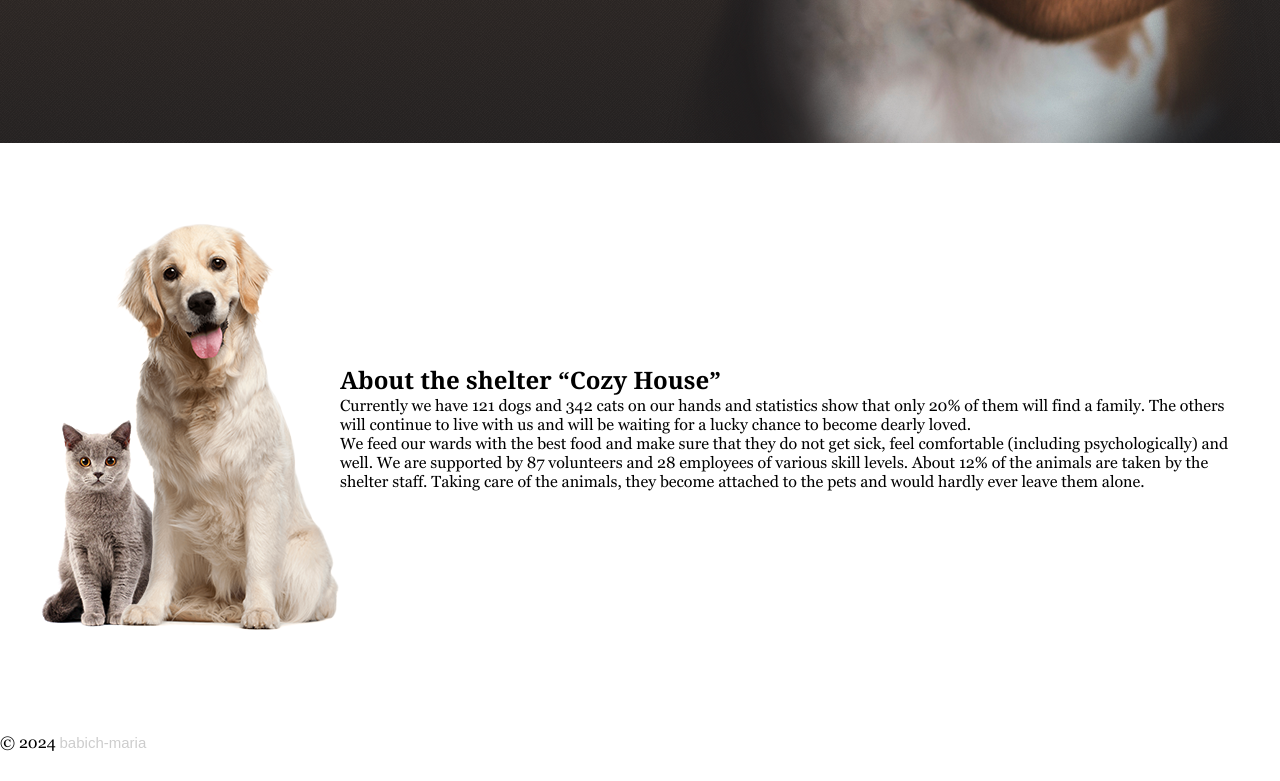
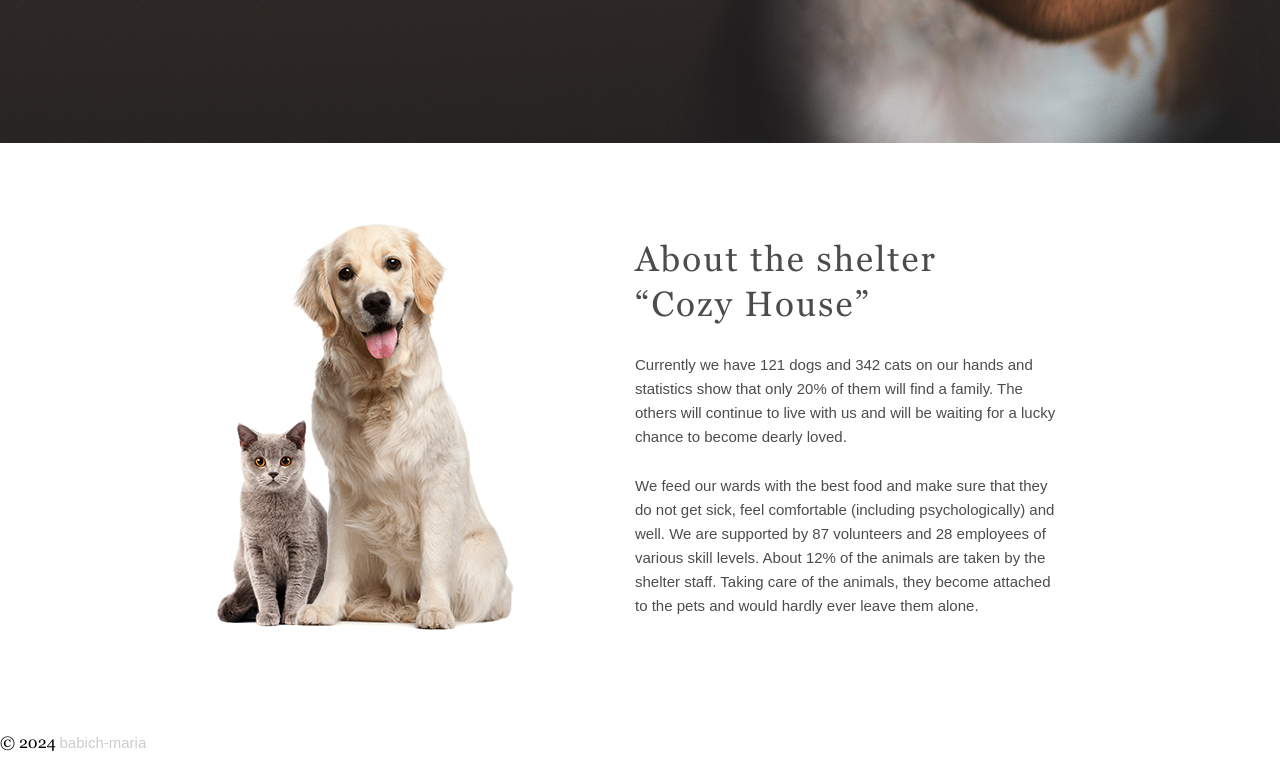
Before and after one commit to babich-maria/shelter, a plain HTML site: page shelter/index.html in a window 1280 px wide. Shown: the part 765-1546 px from the top of the page. Drawn offline with Linux system fonts and the light colour scheme.

Commit message:
feat: addabout styling

```diff
--- a/shelter/index.html
+++ b/shelter/index.html
@@ -41,7 +41,7 @@
         <div class="container container-main">
           <section class="section-main" id="start-screen">
             <div class="section-main__content">
-              <h2 class="h2 white">Not only people need a house</h2>
+              <h2 class="h2 white">Not only people need&nbsp;a&nbsp;house</h2>
               <p class="paragraph-l grey">
                 We offer to give a chance to a little and nice puppy with an
                 extremely wide and open heart. He or she will love you more than
@@ -55,23 +55,25 @@
       <div class="background-wraper-about">
         <div class="container">
           <section class="section-about" id="about">
+            <div class="section-about__placeholder">
               <img src="./assets/about-pets.png" alt="about-pets" />
               <div class="section-about__description">
-              <h2>About the shelter “Cozy House”</h2>
-              <p>
+                <h3 class="h3 dark-l">About the shelter “Cozy&nbsp;House”</h3>
+                <p class="paragraph-l dark-l">
                   Currently we have 121 dogs and 342 cats on our hands and
                   statistics show that only 20% of them will find a family. The
                   others will continue to live with us and will be waiting for a
                   lucky chance to become dearly loved.
                 </p>
-              <p>
-                We feed our wards with the best food and make sure that they do
-                not get sick, feel comfortable (including psychologically) and
-                well. We are supported by 87 volunteers and 28 employees of
-                various skill levels. About 12% of the animals are taken by the
-                shelter staff. Taking care of the animals, they become attached
-                to the pets and would hardly ever leave them alone.
+                <p class="paragraph-l dark-l">
+                  We feed our wards with the best food and make sure that they
+                  do not get sick, feel comfortable (including psychologically)
+                  and well. We are supported by 87 volunteers and 28 employees
+                  of various skill levels. About 12% of the animals are taken by
+                  the shelter staff. Taking care of the animals, they become
+                  attached to the pets and would hardly ever leave them alone.
                 </p>
+              </div>
             </div>
           </section>
         </div>
--- a/shelter/style.css
+++ b/shelter/style.css
@@ -18,6 +18,7 @@ body {
 
 * {
   margin: 0;
+  padding: 0;
 }
 
 html {
@@ -51,15 +52,15 @@ html {
   letter-spacing: 1.3px;
 }
 
-.logo__link
-{
+.logo__link {
   text-decoration: none;
 }
 
 .section-main {
   width: 1280px;
   height: 908px;
-  flex-shrink: 0;
+  display: flex;
+  align-items: center;
 
   padding: 180px 40px 0 40px;
 }
@@ -79,19 +80,6 @@ html {
   justify-content: center;
   align-items: flex-start;
   gap: 42px;
-}
-
-.section-about {
-  display: flex;
-  width: 1280px;
-  padding: 80px 40px 100px 40px;
-  justify-content: center;
-  align-items: center;
-}
-
-.section-about__description{
-  display: flex;
-  flex-direction: column;
 }
 
 .background-wraper-about {
@@ -197,7 +185,7 @@ html {
 }
 
 .grey {
-  color: var(--color-light-xl, #fff);
+  color: var(--color-dark-s, #cdcdcd);
 }
 
 .button_colored {
@@ -221,7 +209,49 @@ html {
 }
 
 .button_colored:hover {
-  background: var(--color-primary-light, #FDDCC4);
+  background: var(--color-primary-light, #fddcc4);
   transition: 0.25s;
   cursor: pointer;
 }
+
+.h3 {
+  font-family: Georgia;
+  font-size: 35px;
+  font-style: normal;
+  font-weight: 400;
+  line-height: 130%; /* 45.5px */
+  letter-spacing: 2.1px;
+}
+
+.dark-l {
+  color: var(--color-dark-xl, #4c4c4c);
+}
+
+.section-about {
+  display: flex;
+  width: 1280px;
+  padding: 80px 40px 100px 40px;
+  justify-content: center;
+  align-items: center;
+}
+
+.section-about__description {
+  display: flex;
+width: 430px;
+height: 380px;
+flex-direction: column;
+justify-content: center;
+align-items: flex-start;
+gap: 25px;
+flex-shrink: 0;
+}
+
+.section-about__placeholder {
+  display: flex;
+  width: 1200px;
+  height: 408px;
+  padding: 0px 175px;
+  justify-content: center;
+  align-items: center;
+  gap: 120px;
+}
```
Lines whose indentation alone changed are shown as unchanged.
